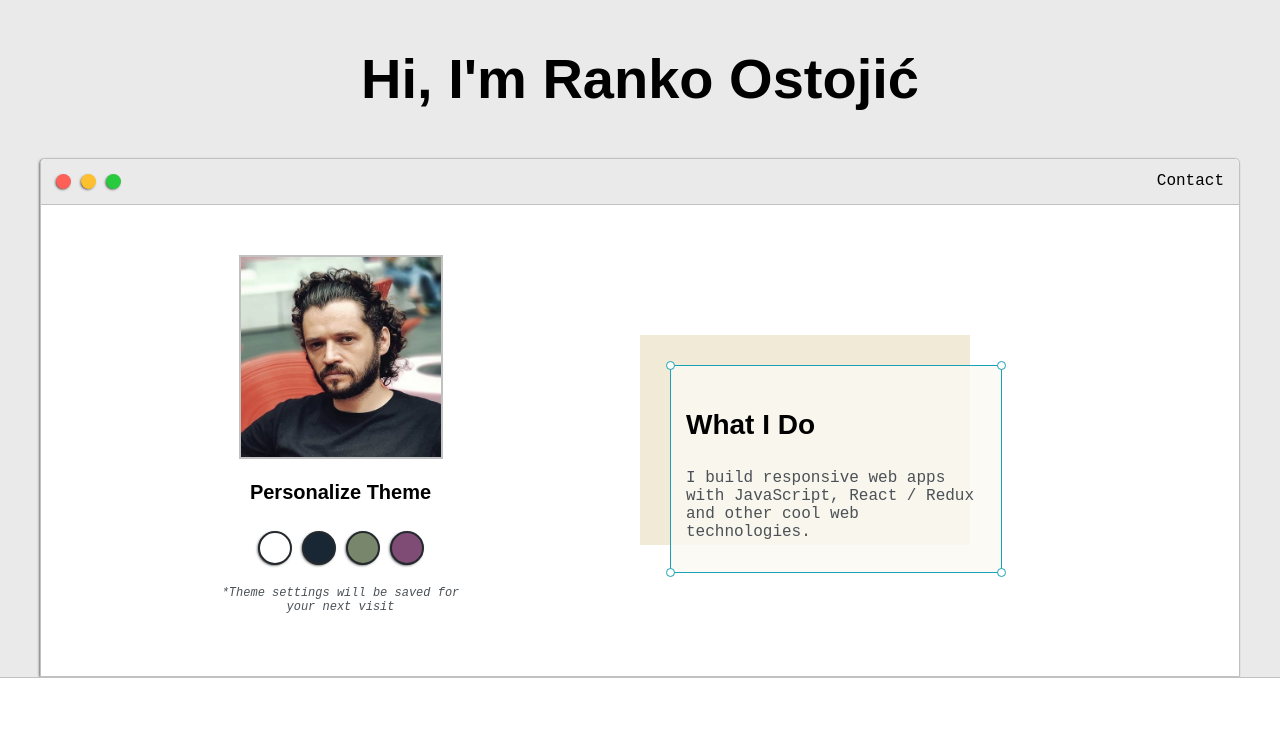
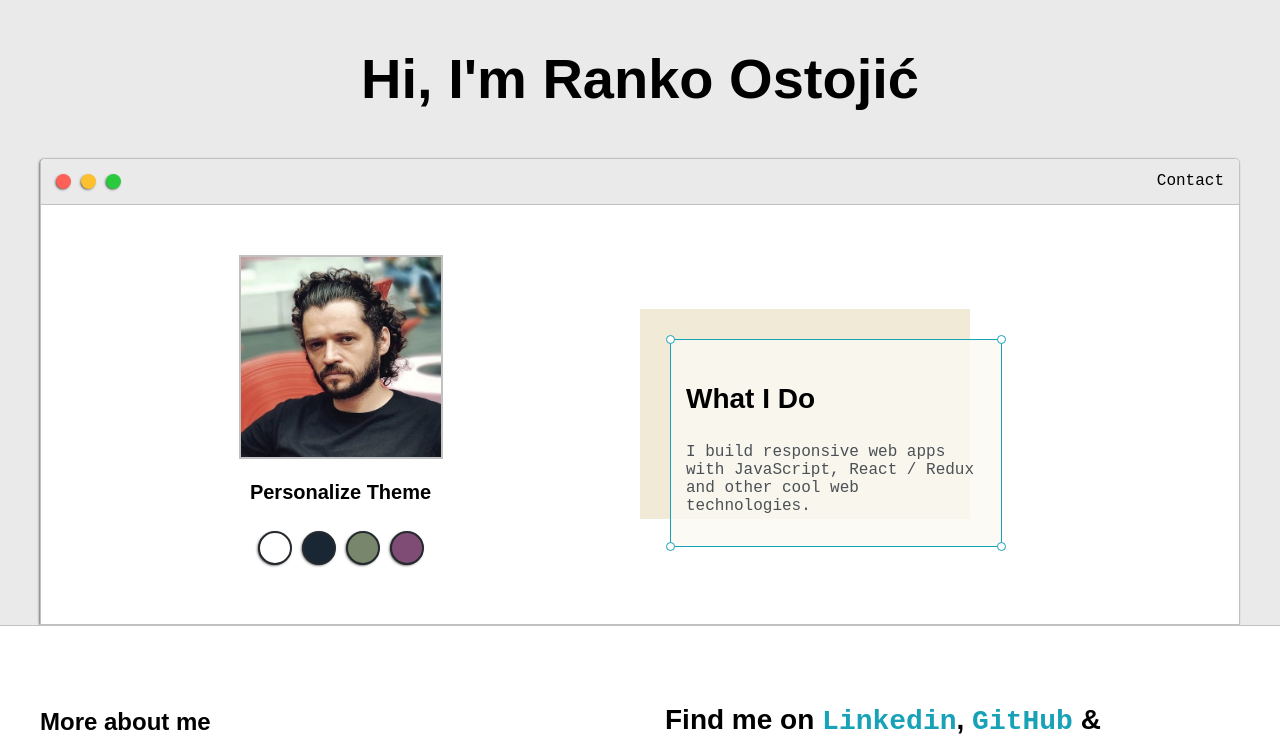
Before and after one commit to Ralence/personal-site, a Next.js app: page / in a window 1280 px wide. Shown: the top 742 px of the page. Built offline with nearby package versions, Linux system fonts and the light colour scheme.

Commit message:
feat: remove theme local storage saving

```diff
--- a/components/Intro.jsx
+++ b/components/Intro.jsx
@@ -63,11 +63,11 @@ function Intro({ setTheme }) {
                 ></div>
               </div>
 
-              <p className="settings-note">
+              {/*<p className="settings-note">
                 *Theme settings will be saved for
                 <br />
                 your next visit
-              </p>
+              </p>*/}
             </div>
 
             <div className="right-column">
```
